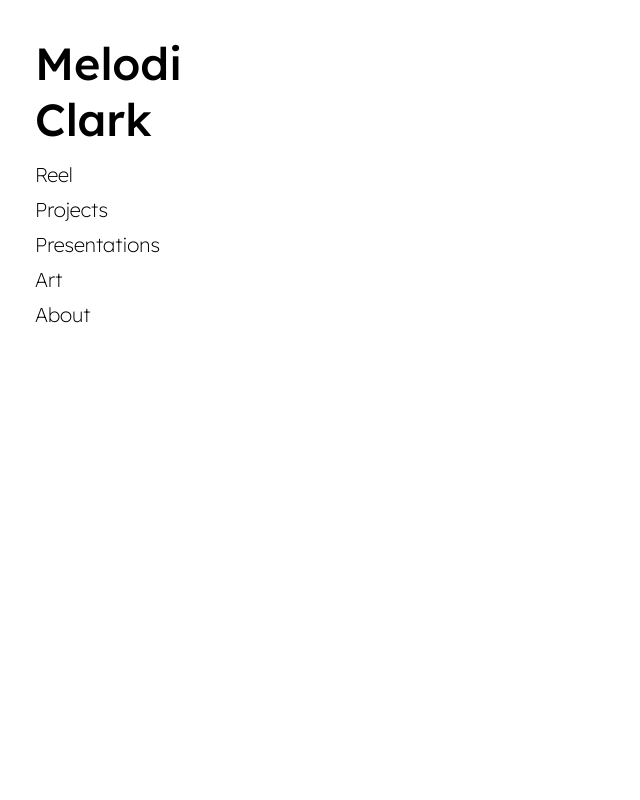
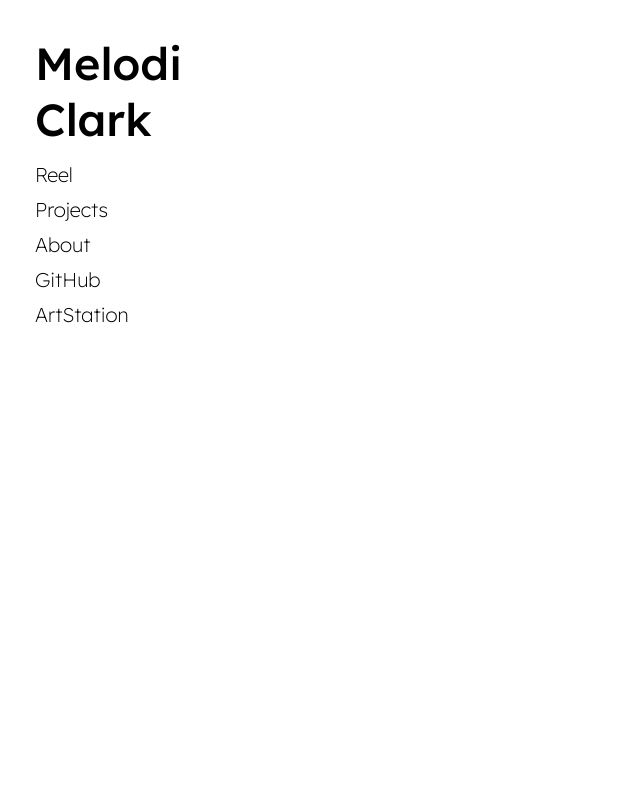
Before and after one commit to Melodi3D/melodiclark, a plain HTML site: page projects.html in a window 1280 px wide. Shown: the top 800 px of the page, without its empty margins (0-640 px from the left). Drawn offline with Linux system fonts and the light colour scheme.

Commit message:
Update projects.html

```diff
--- a/projects.html
+++ b/projects.html
@@ -9,11 +9,11 @@
             <div id="sidebar">
                 <h1 class="title">Melodi<br>Clark</h1>
                 <ul class="sidebar-links">
-                    <li><a href="./" class="side-link">Reel</a></li>
-                    <li><a href="./projects" class="side-link">Projects</a></li>
-                    <li><a href="./presentations" class="side-link">Presentations</a></li>
-                    <li><a href="./art">Art</a></li>
-                    <li><a href="./about" class="side-link">About</a></li>
+                    <li><a href="./index.html">Reel</a></li>
+                    <li><a href="./projects.html">Projects</a></li>
+                    <li><a href="./about.html">About</a></li>
+                    <li><a href="https://github.com/Melodi3D">GitHub</a></li>
+                    <li><a href="https://www.artstation.com/melodi3d">ArtStation</a></li>
                 </ul>
             </div>
         </div>
```
